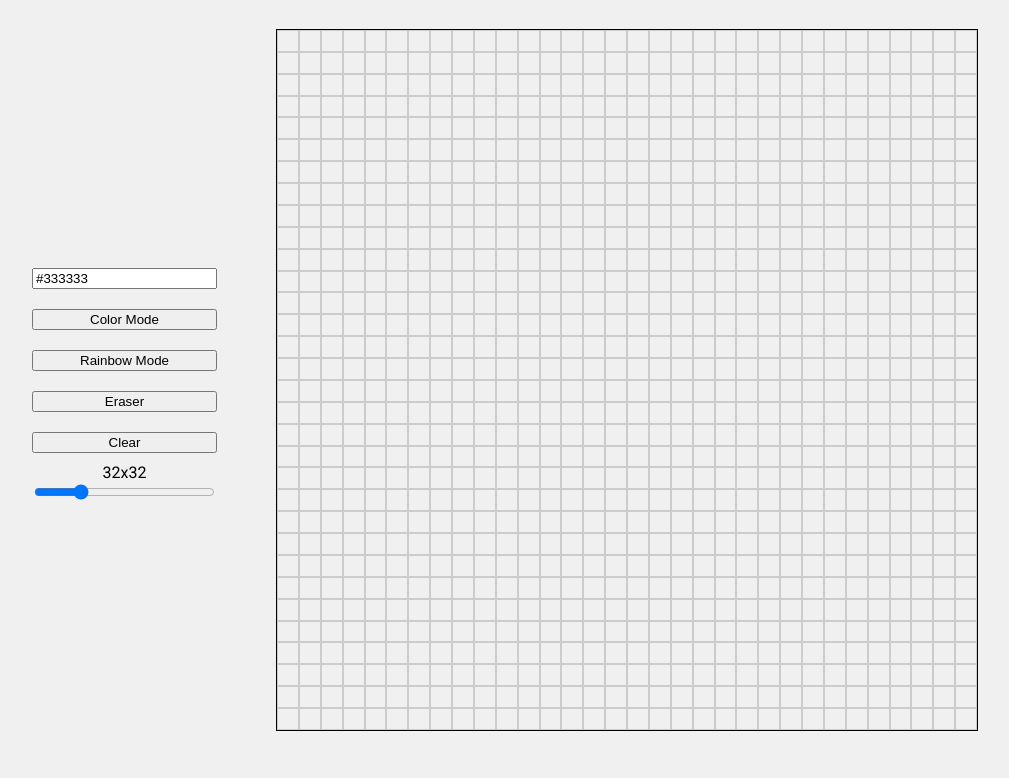
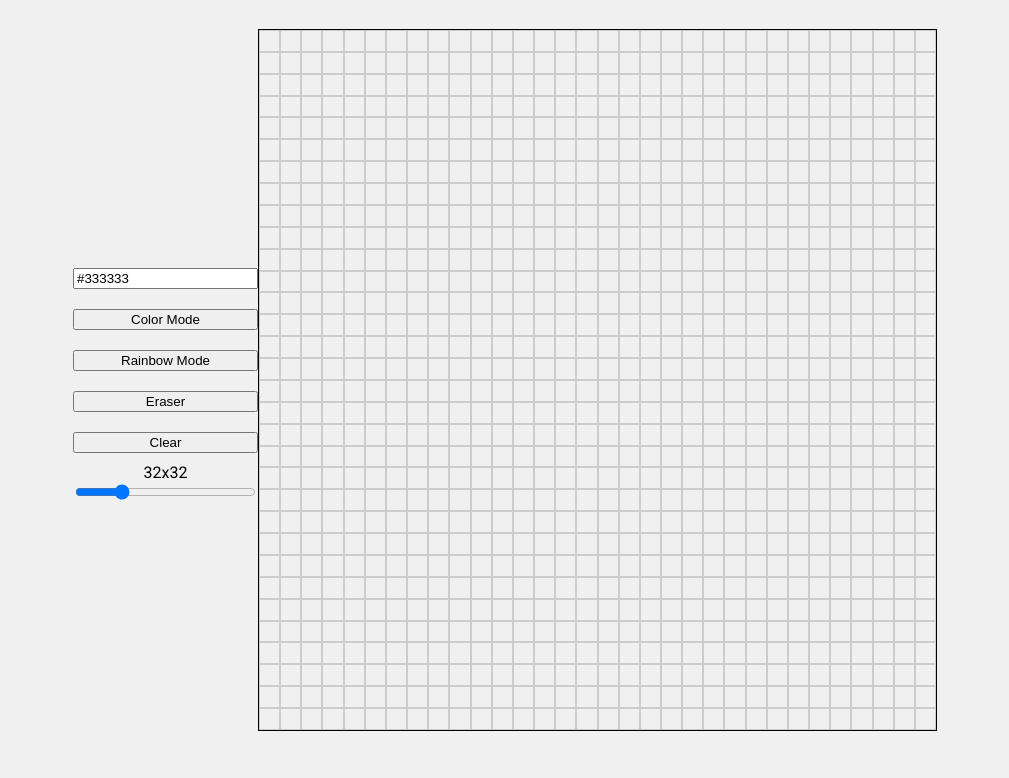
Before and after one commit to Guacamoley/etch-a-sketch, a plain HTML site: page index.html in a window 1280 px wide. Shown: the part 80-858 px from the top of the page, without its empty margins (135-1144 px from the left). Drawn offline with Linux system fonts and the light colour scheme.

Commit message:
Update margin for main content

```diff
--- a/style.css
+++ b/style.css
@@ -31,7 +31,7 @@ main {
     display: flex;
     justify-content: space-evenly;
     align-items: center;
-    margin: 0 100px;
+    margin: 0 200px;
 }
 
 footer {
```
